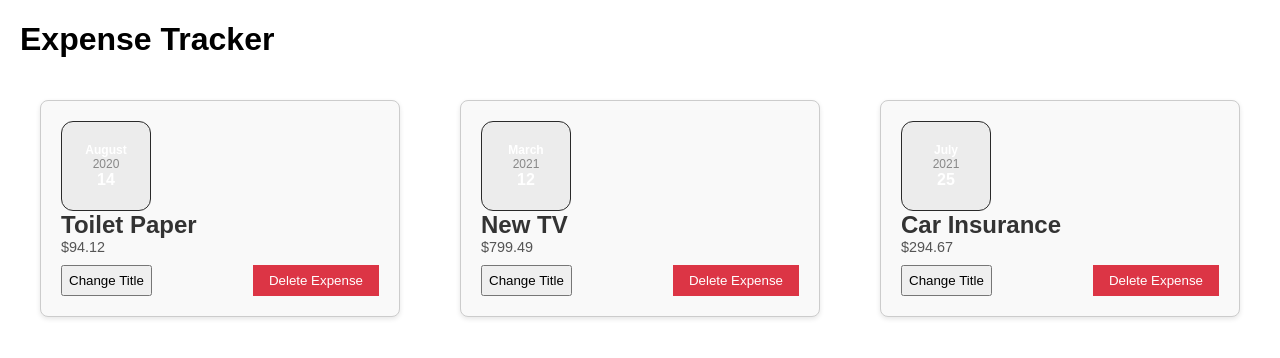
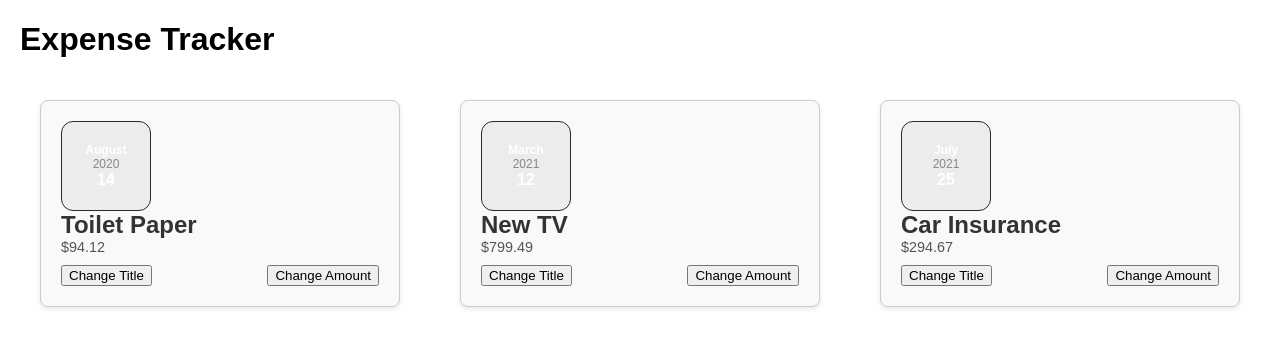
Before and after one commit to zydnwz/eventHandling-react, a React (Create React App) app: page / in a window 1280 px wide. Shown: the top 358 px of the page. Built offline with nearby package versions, Linux system fonts and the light colour scheme.

Commit message:
added change amount button

```diff
--- a/src/components/Expenses/ExpenseItem.js
+++ b/src/components/Expenses/ExpenseItem.js
@@ -1,29 +1,32 @@
-import React from 'react';
+import React, { useState } from 'react';
+import ExpenseDate from './ExpenseDate';
 import Card from '../UI/Card';
-import ExpenseDate from './ExpenseDate';
 import './ExpenseItem.css';
 
 const ExpenseItem = (props) => {
+  const [title, setTitle] = useState(props.title);
+  const [amount, setAmount] = useState(props.amount);
+
   const clickHandler = () => {
-    console.log('Clicked!!!!');
+    setTitle('Updated!');
+    console.log(title);
   };
 
-  const deleteExpense = () => {
-    const expenseItem = document.getElementById(props.id);
-    expenseItem.parentNode.removeChild(expenseItem);
-    console.log('Expense deleted:', props.title);
+  const changeAmountHandler = () => {
+    setAmount(100);
+    console.log('Amount changed to $100');
   };
 
   return (
-    <Card className='expense-item' id={props.id}>
+    <Card className='expense-item'>
       <ExpenseDate date={props.date} />
       <div className='expense-item_description'>
-        <h2>{props.title}</h2>
-        <div className='expense-item_price'>${props.amount}</div>
+        <h2>{title}</h2>
+        <div className='expense-item_price'>${amount}</div>
       </div>
       <div className='expense-item_buttons'>
         <button onClick={clickHandler}>Change Title</button>
-        <button onClick={deleteExpense} className="delete-button">Delete Expense</button>
+        <button onClick={changeAmountHandler}>Change Amount</button>
       </div>
     </Card>
   );
```
